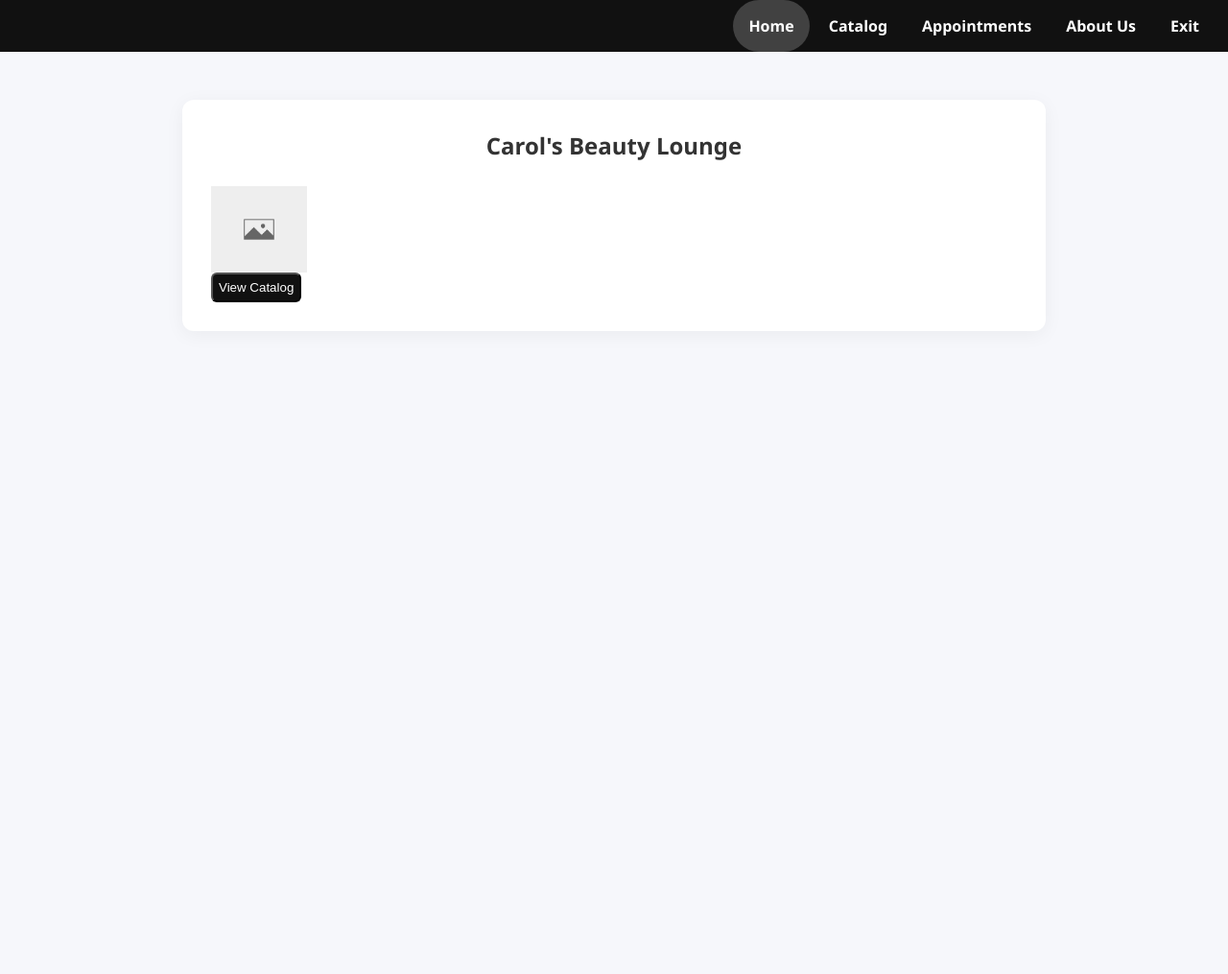
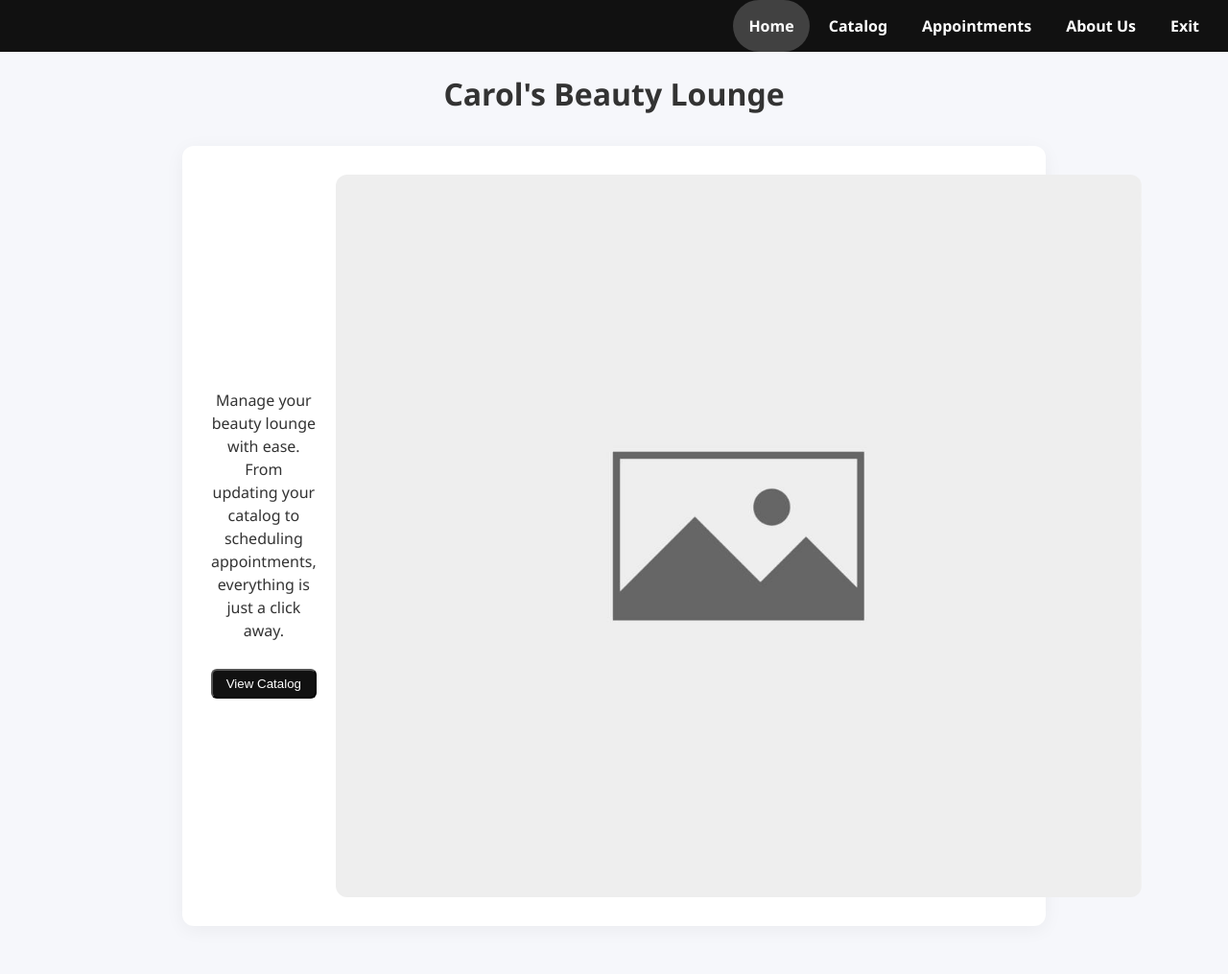
Before and after one commit to Nqobile-Nda/Beauty_Salon_Application_V1, a Flask app: page / in a window 1280 px wide. Shown: the whole page at 96% size. Before the commit the page ends 315 px from the top, so only its background shows below. Run offline with Flask 3, Linux system fonts and the light colour scheme; the visitor is signed in with stand-in values (Sample User, id 1); parts of the project's set-up code (start-up, migrations or seed data) failed here and were passed over.

Commit message:
Refactor admin home page layout for improved image and button alignment

```diff
--- a/static/style.css
+++ b/static/style.css
@@ -87,24 +87,28 @@ nav a:hover {
 }
 
 
-.hero img {
-    max-width: 100px;
-    display: block;
+.home-hero-overlay {
+    display: flex;
+    flex-direction: row;
+    text-align: center;
+    gap: 20px;
+    max-width: 100%;
+    margin: 0 auto;
 }
 
 
-.success {
-    background-color: rgb(94, 214, 134);
+.hero-text {
+    display: flex;
+    flex-direction: column;
+    gap: 12px;
+    justify-content: center;
 }
 
 
-.error {
-    background-color: rgb(233, 93, 93);
-}
-
-
-.flash-container p {
-    margin: 0px;
+.hero img {
+    max-width: 100%;
+    height: auto;
+    border-radius: 12px;
 }
 
 
--- a/templates/admin/home.html
+++ b/templates/admin/home.html
@@ -3,9 +3,18 @@
 {% block title %}Home{% endblock %}
 
 {% block content %}
+
+    <h1>Carol's Beauty Lounge</h1>
+
     <section class="hero">
-        <h1>Carol's Beauty Lounge</h1>
+        <div class="home-hero-overlay">
+        <div class="hero-text">
+            <p>Manage your beauty lounge with ease. From updating your catalog to scheduling appointments, everything is just a click away.</p>
+            <button id="view-catalog-btn" type="button">View Catalog</button>
+        </div>
+
         <img src="{{ url_for('static', filename='images/imageError.webp') }}">
-        <button id="view-catalog-btn" type="button">View Catalog</button>
+        </div>
     </section>
+
 {% endblock %}
```
